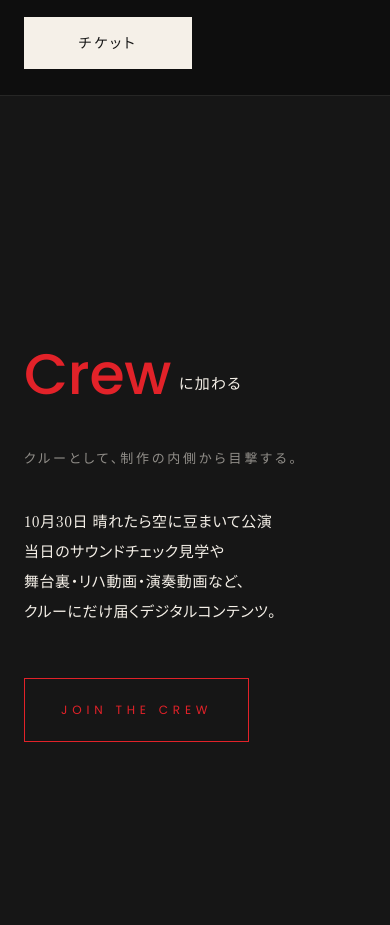
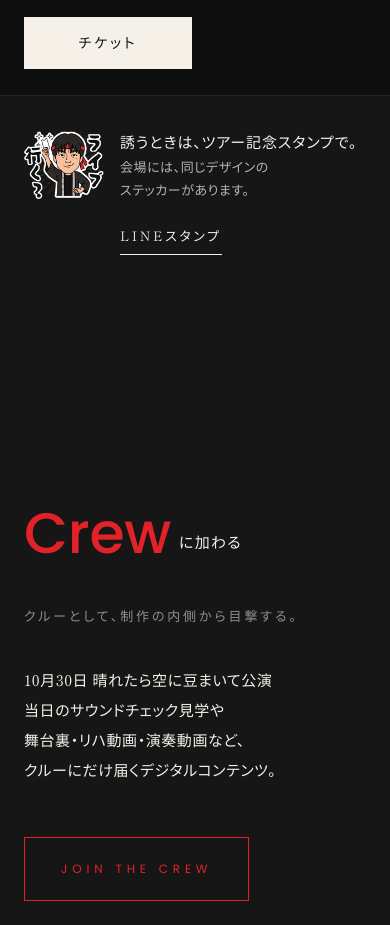
Before and after one commit to taka808/takahiro-preview, a plain HTML site: page tour/index.html in a window 390 px wide. Shown: the part 1821-2746 px from the top of the page. Drawn offline with nearby package versions, Linux system fonts and the light colour scheme; no server answers.

Commit message:
Tour LP (Oct 2026) v3.4: LINE sticker row under the two shows (a tool for inviting a friend; same design as the venue stickers)
Co-Authored-By: Claude Opus 5.5 (1M context) <noreply@anthropic.com>

```diff
--- a/tour/index.html
+++ b/tour/index.html
@@ -710,6 +710,28 @@ footer {
 @media (max-width:374px){
   .ticket-row .ease{ font-size:12.5px; letter-spacing:.02em; }
 }
+/* ===== v3.4（2026-09-24）LINE スタンプ＝誘うときの道具（Tickets の2公演の下） =====
+   HASHIRA〈LINEスタンプの購入リンクを10月のLPのどこかに出したい〉→ 見本（_prototypes/2026-09-24_LINEスタンプ/）→〈実装〉。
+   チケットより一段静かに: 枠なし・塗りなし・下線の文字リンク。赤は使わない（Crew 用）。行全体がリンク（.ticket-row と同じ型）。
+   上に線は引かない（チケットの枠の下端と二重線になる）。PC は左右をチケットの枠の内側の余白に揃える */
+.stamp-row{display:grid;grid-template-columns:auto 1fr auto;gap:20px;align-items:center;margin-top:32px;padding:0 clamp(22px,3.4vw,30px);color:inherit;text-decoration:none}
+.stamp-row img{display:block;width:96px;height:auto}
+.stamp-copy{font-family:var(--font-jp);line-height:1.8}
+.stamp-lead{display:block;font-size:15px;letter-spacing:.06em;color:var(--text)}
+.stamp-sub{display:block;font-size:13px;letter-spacing:.04em;color:rgba(245,240,232,.72)}
+.stamp-link{font-family:var(--font-jp);font-size:13px;letter-spacing:.20em;color:var(--text);border-bottom:1px solid var(--text);padding:6px 0;white-space:nowrap}
+.stamp-row:hover .stamp-link{color:#fff;border-color:#fff}
+.stamp-row:focus-visible{outline:2px solid var(--text);outline-offset:6px}
+@media (max-width:768px){
+  .stamp-row{grid-template-columns:80px 1fr;gap:16px;padding:0}
+  .stamp-row img{width:80px}
+  .stamp-link{grid-column:2;justify-self:start}
+}
+/* 320px 級は文の欄が 176px しかなく『ツアー記念スタンプで。』が収まりきらないので、絵を一段小さくする */
+@media (max-width:360px){
+  .stamp-row{grid-template-columns:64px 1fr}
+  .stamp-row img{width:64px}
+}
 </style>
 </head>
 <body>
@@ -791,6 +813,16 @@ footer {
           <span class="ticket-link">チケット</span>
         </a>
       </div>
+
+      <!-- v3.4 LINE スタンプ（誘うときの道具）。行全体がリンク（.ticket-row と同じ型）。URL は HASHIRA 2026-09-24 受領のまま。文言は HASHIRA 2026-09-24 指定 -->
+      <a class="stamp-row reveal r-4" href="https://line.me/S/sticker/36785673?_from=lcm" target="_blank" rel="noopener">
+        <img src="_assets/stamp-live.webp" width="288" height="249" alt="LINEスタンプ「ライブ行く？」" loading="lazy">
+        <span class="stamp-copy">
+          <span class="stamp-lead"><span class="nb">誘うときは、</span><span class="nb">ツアー記念スタンプで。</span></span>
+          <span class="stamp-sub"><span class="nb">会場には、</span><span class="nb">同じデザインの</span><span class="nb">ステッカーがあります。</span></span>
+        </span>
+        <span class="stamp-link">LINEスタンプ</span>
+      </a>
     </article>
 
     <!-- iii. The Crew -->
```
Also changed, not shown: tour/_assets/stamp-live.webp (added).
